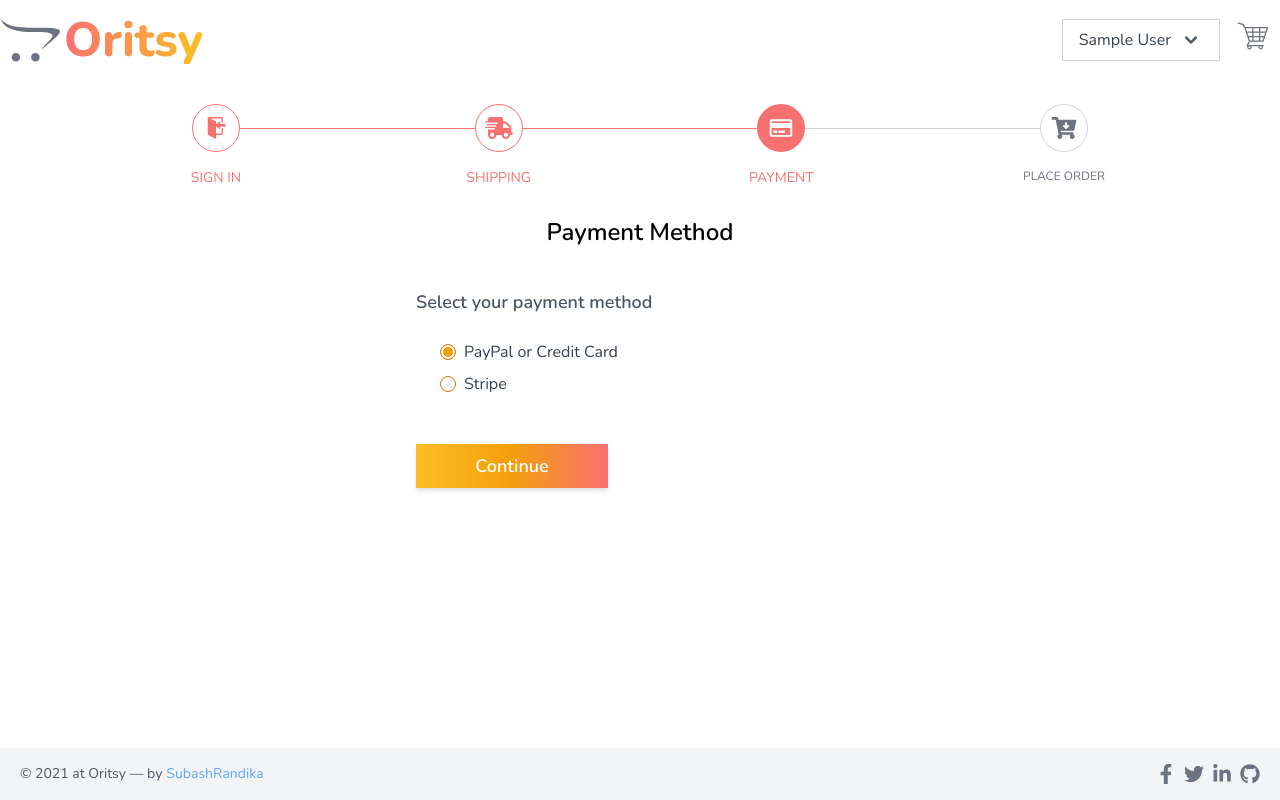
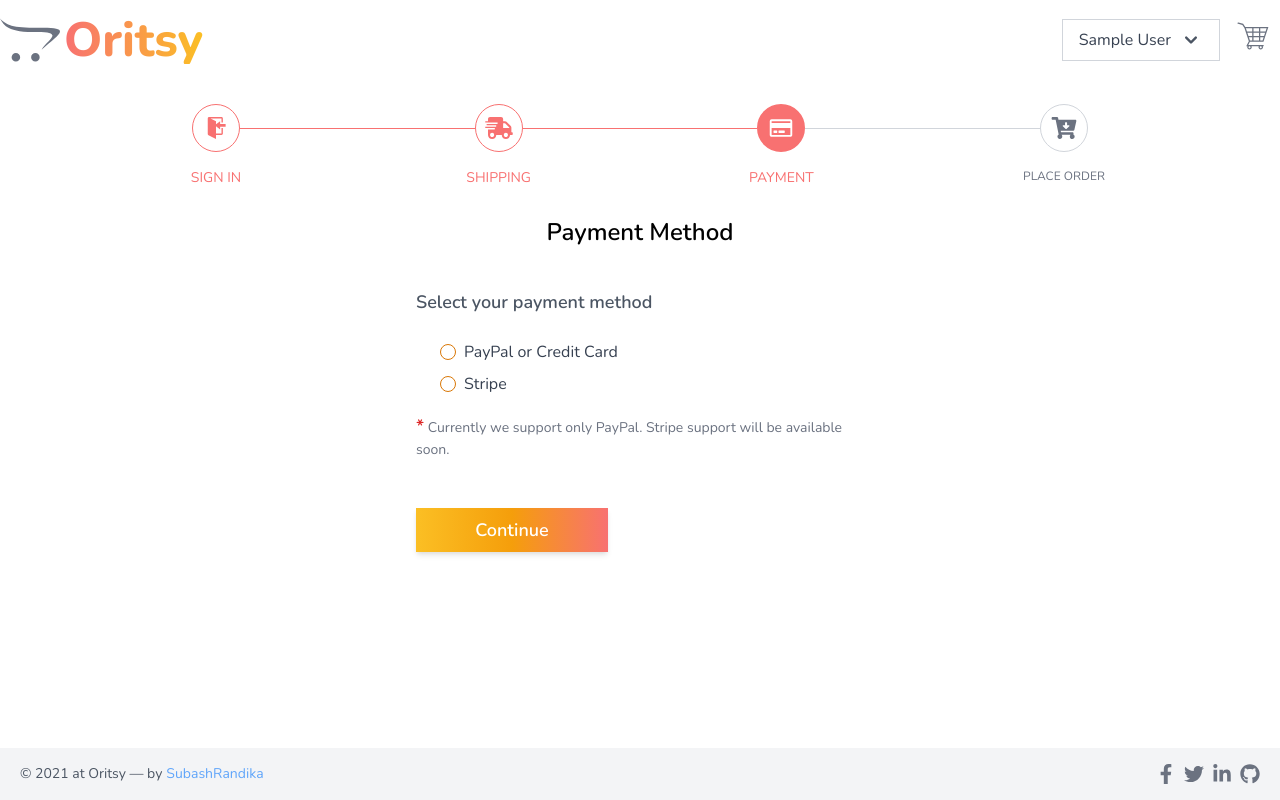
Before and after one commit to SubashRandika/oritsy, a React (Create React App) app in the folder front-end/: page /payment in a window 1280 px wide. Built offline with nearby package versions, Linux system fonts and the light colour scheme; sample sign-in values are in the browser's storage.

Commit message:
Implemented payment method store in redux and local storage functionality.

```diff
--- a/front-end/src/pages/Payment.jsx
+++ b/front-end/src/pages/Payment.jsx
@@ -1,19 +1,23 @@
 import React, { useState } from 'react';
+import { useDispatch, useSelector } from 'react-redux';
 import { useHistory } from 'react-router-dom';
 import CheckoutStepper from '../components/CheckoutStepper/CheckoutStepper';
+import { cartSelector, storePaymentMethod } from '../redux/slices/cartSlice';
 
 const Payment = () => {
 	const history = useHistory();
-	const [paymentMethod, setPaymentMethod] = useState('PayPal');
+	const dispatch = useDispatch();
+	const { paymentMethod } = useSelector(cartSelector);
+	const [payMethod, setPayMethod] = useState(paymentMethod);
 
 	const handlePaymentMethodSave = (e) => {
 		e.preventDefault();
+		dispatch(storePaymentMethod(payMethod));
 		history.push('/place-order');
 	};
 
 	const handleOnChange = (e) => {
-		console.log('Changed');
-		setPaymentMethod(e.target.value);
+		setPayMethod(e.target.value);
 	};
 
 	return (
@@ -37,7 +41,7 @@ const Payment = () => {
 							name='paymentMethod'
 							value='PayPal'
 							onChange={handleOnChange}
-							checked
+							checked={payMethod === 'PayPal' ? true : false}
 						/>
 						<label
 							className='ml-2 cursor-pointer text-gray-700'
@@ -54,6 +58,7 @@ const Payment = () => {
 							name='paymentMethod'
 							value='Stripe'
 							onChange={handleOnChange}
+							checked={payMethod === 'Stripe' ? true : false}
 						/>
 						<label
 							className='ml-2 cursor-pointer text-gray-700'
@@ -62,6 +67,11 @@ const Payment = () => {
 							Stripe
 						</label>
 					</div>
+					<p className='text-sm text-gray-500'>
+						<span className='text-lg text-red-600 font-semibold'>*</span>{' '}
+						Currently we support only PayPal. Stripe support will be available
+						soon.
+					</p>
 					<div className='my-12 w-48'>
 						<button
 							className='w-full bg-gradient-to-r from-yellow-400 via-yellow-500 to-red-400 text-white text-lg font-semibold px-6 py-2 mr-5 shadow-md hover:shadow-lg transition duration-300 ease-in-out'
--- a/front-end/src/redux/slices/cartSlice.js
+++ b/front-end/src/redux/slices/cartSlice.js
@@ -3,7 +3,8 @@ import { addToCart } from '../actions/cartActions';
 
 const initialState = {
 	cartItems: [],
-	shippingAddress: {}
+	shippingAddress: {},
+	paymentMethod: ''
 };
 
 const cartSlice = createSlice({
@@ -21,6 +22,11 @@ const cartSlice = createSlice({
 		storeShippingAddressDetails: (state, actions) => {
 			state.shippingAddress = actions.payload;
 			localStorage.setItem('shippingAddress', JSON.stringify(actions.payload));
+		},
+		storePaymentMethod: (state, actions) => {
+			console.log(actions.payload);
+			state.paymentMethod = actions.payload;
+			localStorage.setItem('paymentMethod', JSON.stringify(actions.payload));
 		}
 	},
 	extraReducers: {
@@ -53,7 +59,10 @@ const cartSlice = createSlice({
 
 export const cartSelector = (state) => state.cart;
 
-export const { removeFromCart, storeShippingAddressDetails } =
-	cartSlice.actions;
+export const {
+	removeFromCart,
+	storeShippingAddressDetails,
+	storePaymentMethod
+} = cartSlice.actions;
 
 export default cartSlice.reducer;
--- a/front-end/src/redux/store.js
+++ b/front-end/src/redux/store.js
@@ -19,6 +19,10 @@ const shippingAddressFromStorage = localStorage.getItem('shippingAddress')
 	? JSON.parse(localStorage.getItem('shippingAddress'))
 	: {};
 
+const paymentMethodFromStorage = localStorage.getItem('paymentMethod')
+	? JSON.parse(localStorage.getItem('paymentMethod'))
+	: '';
+
 export default configureStore({
 	reducer: {
 		productsList: productsSlice,
@@ -32,7 +36,8 @@ export default configureStore({
 	preloadedState: {
 		cart: {
 			cartItems: cartItemsFromLocalStorage,
-			shippingAddress: shippingAddressFromStorage
+			shippingAddress: shippingAddressFromStorage,
+			paymentMethod: paymentMethodFromStorage
 		},
 		userLogin: {
 			userInfo: userInfoFromLocalStorage
```
